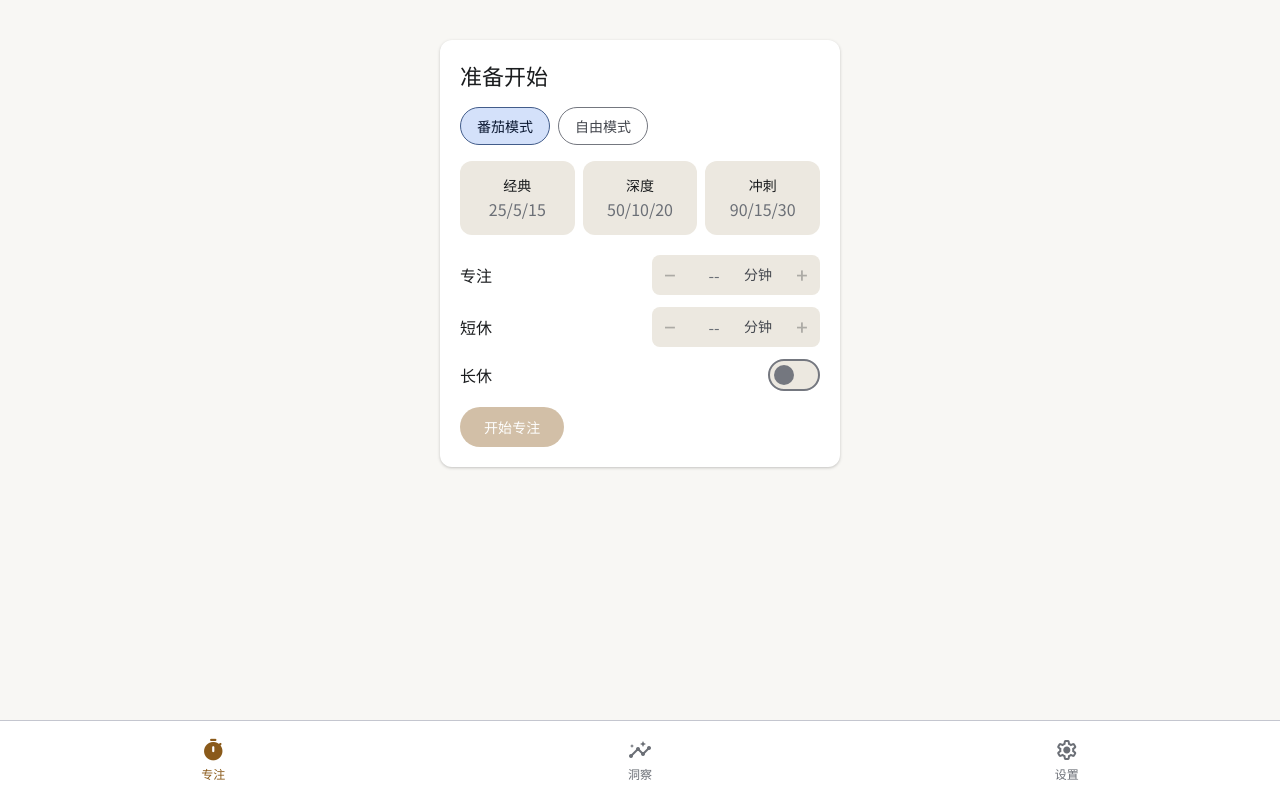
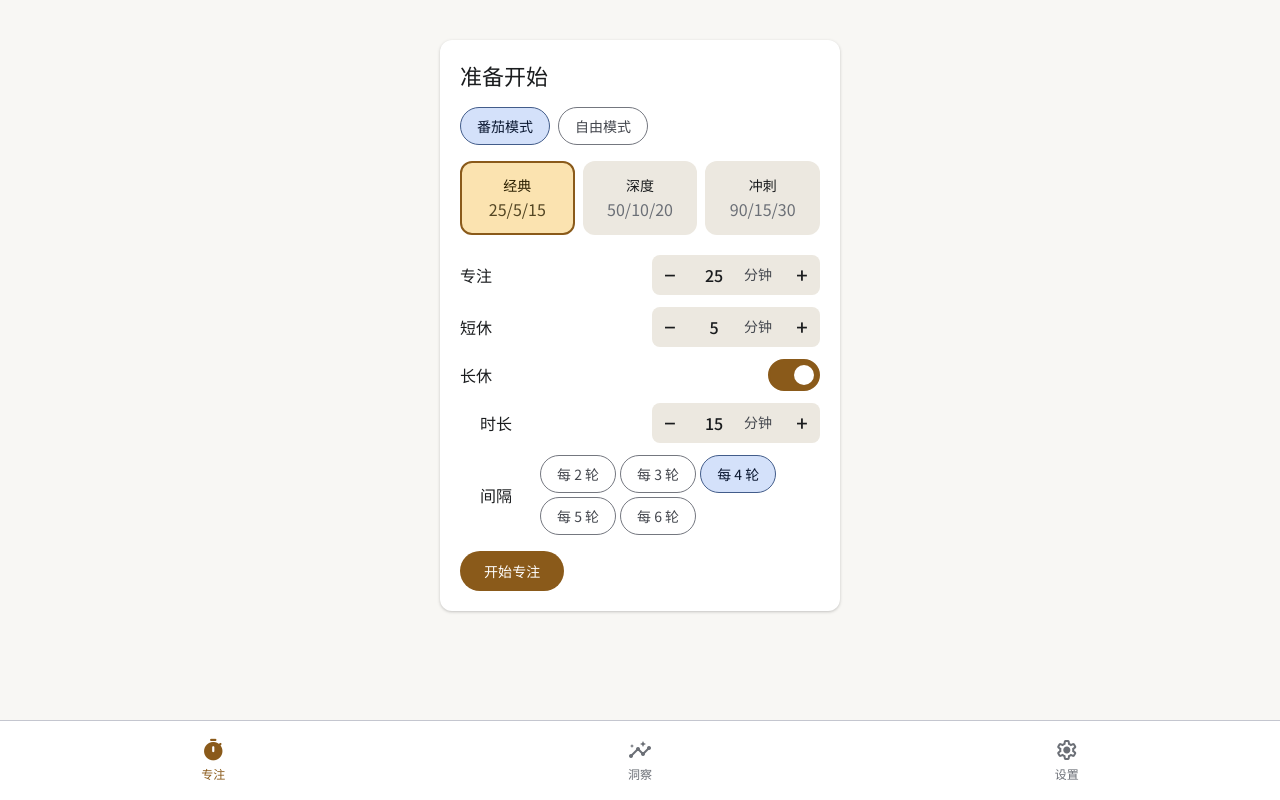
Before and after one commit to MeOwOFlow/Zept-MVP, a React (Vite) app: page /session in a window 1280 px wide. Built offline with nearby package versions, Linux system fonts and the light colour scheme; a web font is replaced by a local one.

Commit message:
fix(session): 未配置用户进入时 stepper 有默认值，不再 disabled

```diff
--- a/src/pages/Session.tsx
+++ b/src/pages/Session.tsx
@@ -118,6 +118,14 @@ export default function Session() {
         longBreakMin: c.longBreakMin,
         longBreakEvery: c.longBreakEvery,
         longBreakEnabled: c.longBreakEvery > 0,
+      });
+    } else {
+      setDraft({
+        workDurationMin: 25,
+        shortBreakMin: 5,
+        longBreakMin: 15,
+        longBreakEvery: 4,
+        longBreakEnabled: true,
       });
     }
   }, [profile]);
```
Also changed, not shown: 1 other file (tests, documents, lock files or other folders).
